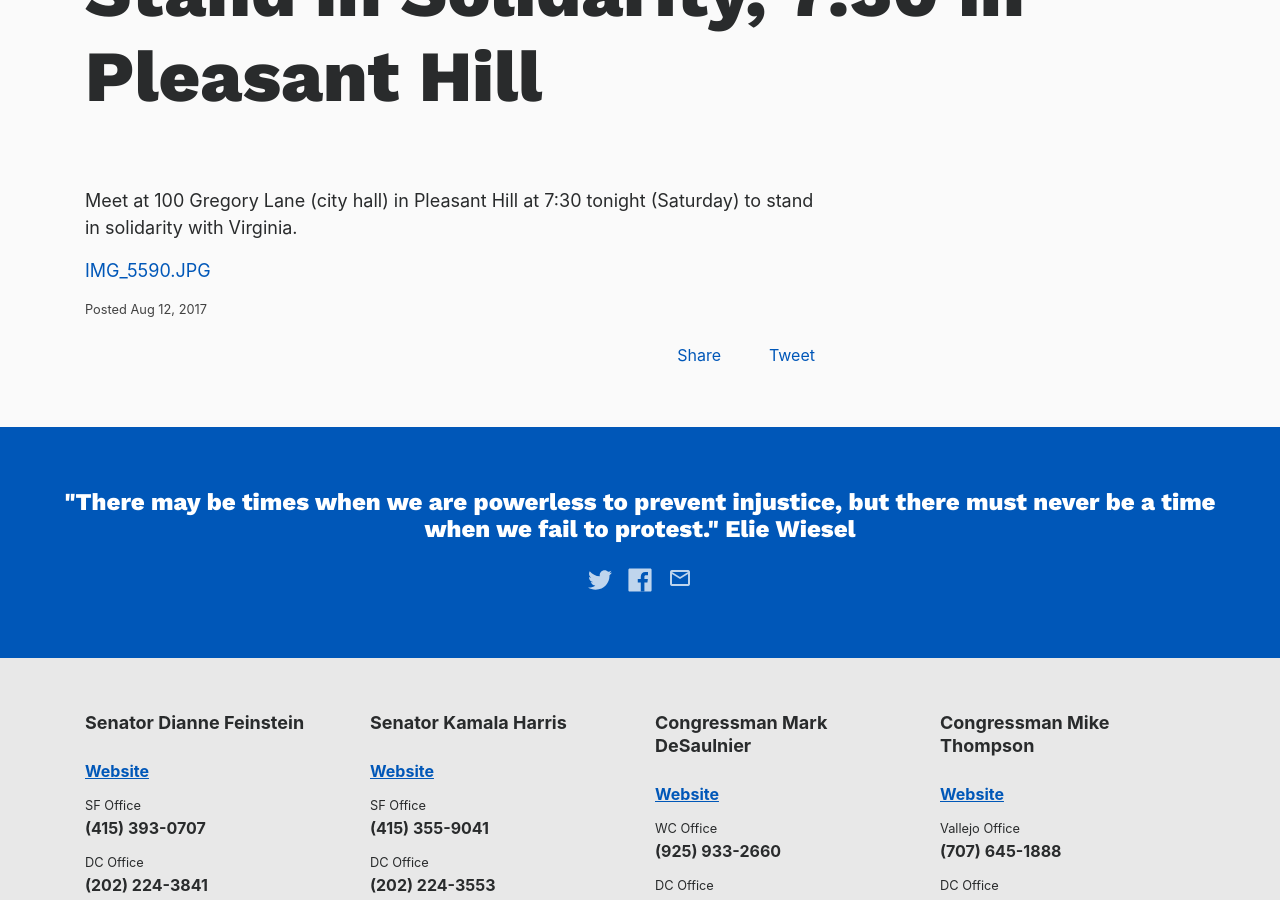
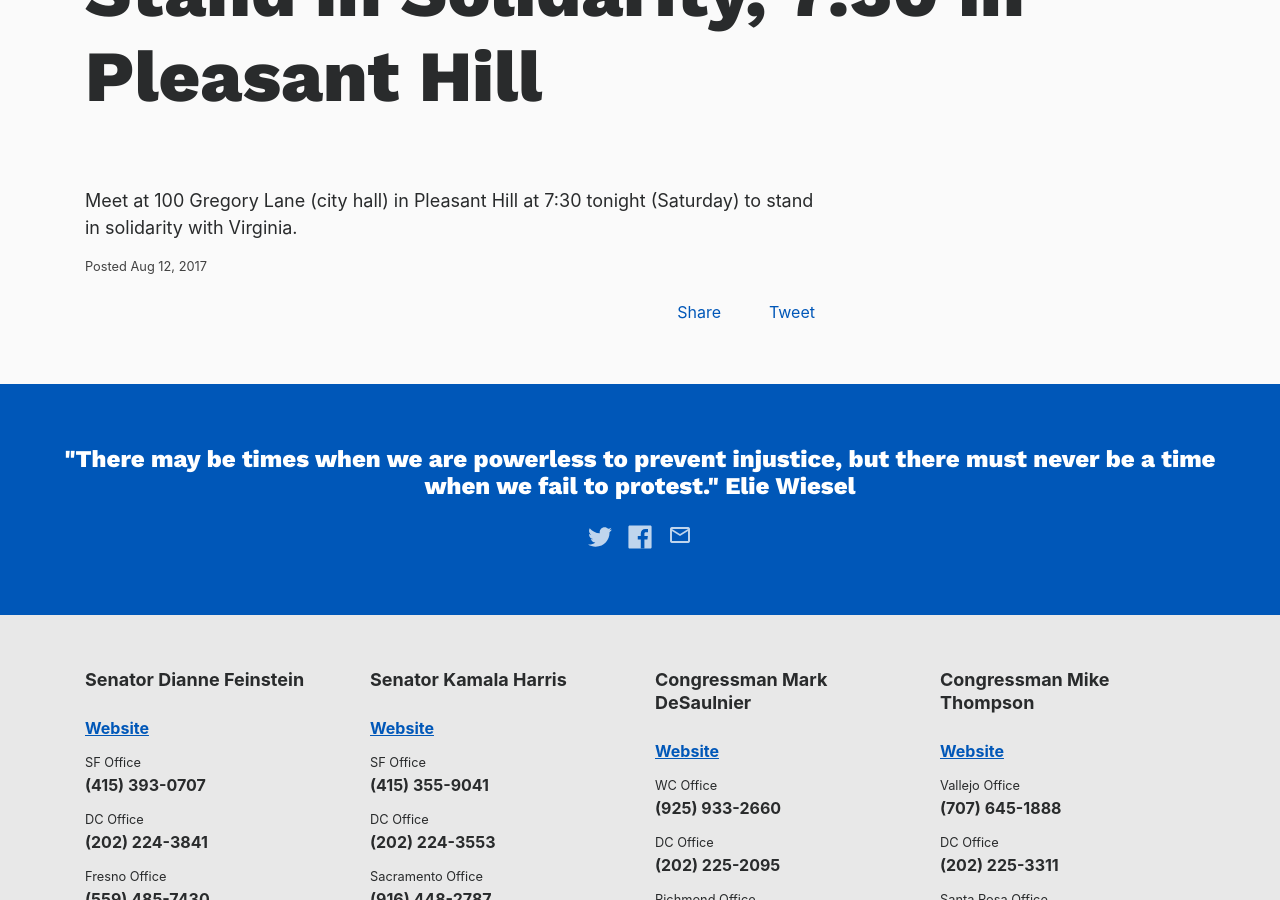
Before and after one commit to IndivisibleTemplate/BasicTemplate, a Jekyll site: the page built from _posts/2017-08-12-stand-in-solidarity-7-30-in-pleasant-hill.markdown, in a window 1280 px wide and 900 px high, scrolled down 520 px. Built offline with Jekyll 4.4.1, drawn with Linux system fonts in a browser that asks for light colours; nearby versions of some CDN libraries; comment, search, counter and statistics services are not loaded.

Commit message:
Updated Stand In Solidarity 7 30 In Pleasant Hill

```diff
--- a/_posts/2017-08-12-stand-in-solidarity-7-30-in-pleasant-hill.markdown
+++ b/_posts/2017-08-12-stand-in-solidarity-7-30-in-pleasant-hill.markdown
@@ -6,5 +6,3 @@ main-image: "/uploads/IMG_5590.JPG"
 ---
 
 Meet at 100 Gregory Lane (city hall) in Pleasant Hill at 7:30 tonight (Saturday) to stand in solidarity with Virginia.
-
-[IMG_5590.JPG](/uploads/IMG_5590.JPG)
```
